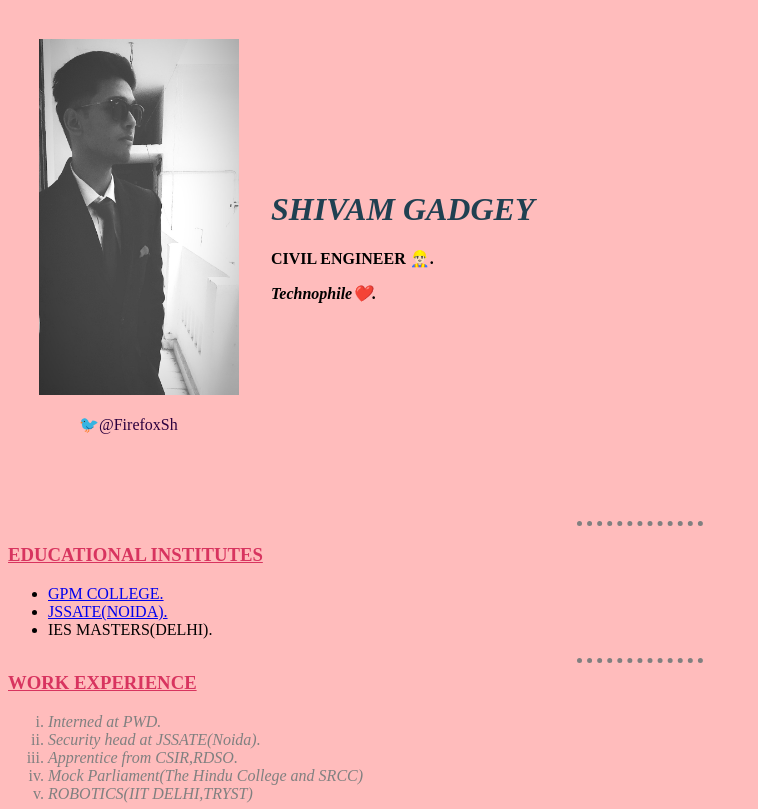
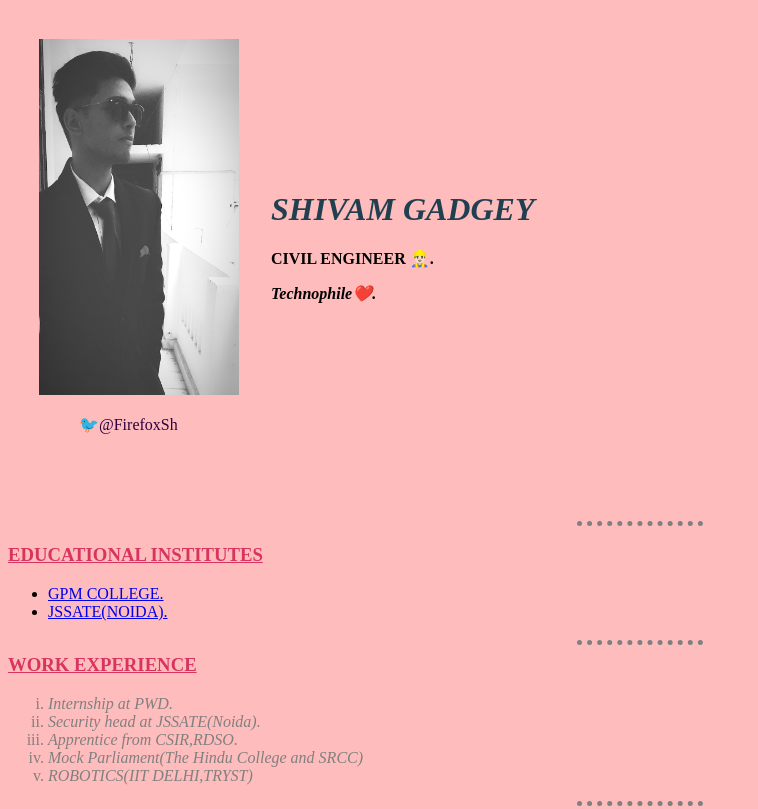
Before and after one commit to StunningShivam/StunningBlog, a plain HTML site: page index.html in a window 1280 px wide. Shown: the top 809 px of the page, without its empty margins (0-758 px from the left). Drawn offline with Linux system fonts and the light colour scheme.

Commit message:
Update index.html

```diff
--- a/index.html
+++ b/index.html
@@ -31,7 +31,7 @@
     <li><a href="http://www.gpmcollege.co.in/">GPM COLLEGE.</a></li>
 
     <li><a href="https://jssaten.ac.in/">JSSATE(NOIDA).</a></li>
-    <li><a ref="https://iesmaster.org/">IES MASTERS(DELHI).</a></li>
+
   </ul>
   <h3>
     <hr>
@@ -40,7 +40,7 @@
   </h3>
   <ol type="i">
 
-    <li><em>Interned at PWD.</em></li>
+    <li><em>Internship at PWD.</em></li>
     <li><em>Security head at JSSATE(Noida).</em></li>
     <li><em>Apprentice from CSIR,RDSO.</em></li>
     <li><em>Mock Parliament(The Hindu College and SRCC)</em></li>
@@ -66,7 +66,7 @@
   <ol type="i">
     <li><em><a href="father.html">FATHER</a></em></li>
     <li><em><a href="mother.html">MOTHER</a></em></li>
-    <li><em><a href="index.html">BROTHER</a></em></li>
+    <li><em><a href="rajat.html">BROTHER</a></em></li>
 
   </ol>
   <hr>
```
